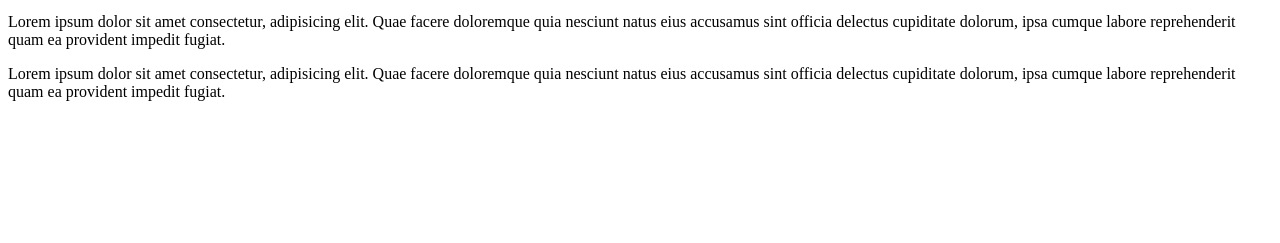
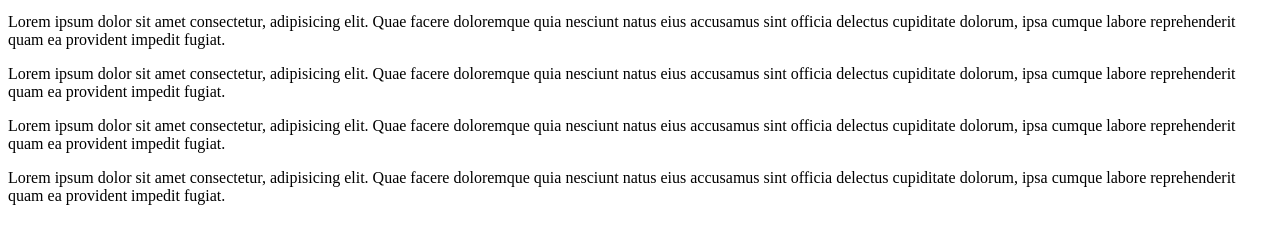
Before and after one commit to JulioF1/Git3, a plain HTML site: page index.html in a window 1280 px wide. Shown: the part 119-362 px from the top of the page. Drawn offline with Linux system fonts and the light colour scheme.

Commit message:
4 y 5 parrafo

```diff
--- a/index.html
+++ b/index.html
@@ -15,5 +15,8 @@
 <p> Lorem ipsum dolor sit amet consectetur, adipisicing elit. Quae facere doloremque quia nesciunt natus eius accusamus sint officia delectus cupiditate dolorum, ipsa cumque labore reprehenderit quam ea provident impedit fugiat.</p>
 <p> Lorem ipsum dolor sit amet consectetur, adipisicing elit. Quae facere doloremque quia nesciunt natus eius accusamus sint officia delectus cupiditate dolorum, ipsa cumque labore reprehenderit quam ea provident impedit fugiat.</p>
 
+    <p> Lorem ipsum dolor sit amet consectetur, adipisicing elit. Quae facere doloremque quia nesciunt natus eius accusamus sint officia delectus cupiditate dolorum, ipsa cumque labore reprehenderit quam ea provident impedit fugiat.</p>
+<p> Lorem ipsum dolor sit amet consectetur, adipisicing elit. Quae facere doloremque quia nesciunt natus eius accusamus sint officia delectus cupiditate dolorum, ipsa cumque labore reprehenderit quam ea provident impedit fugiat.</p>
+
 </body>
 </html>
```
